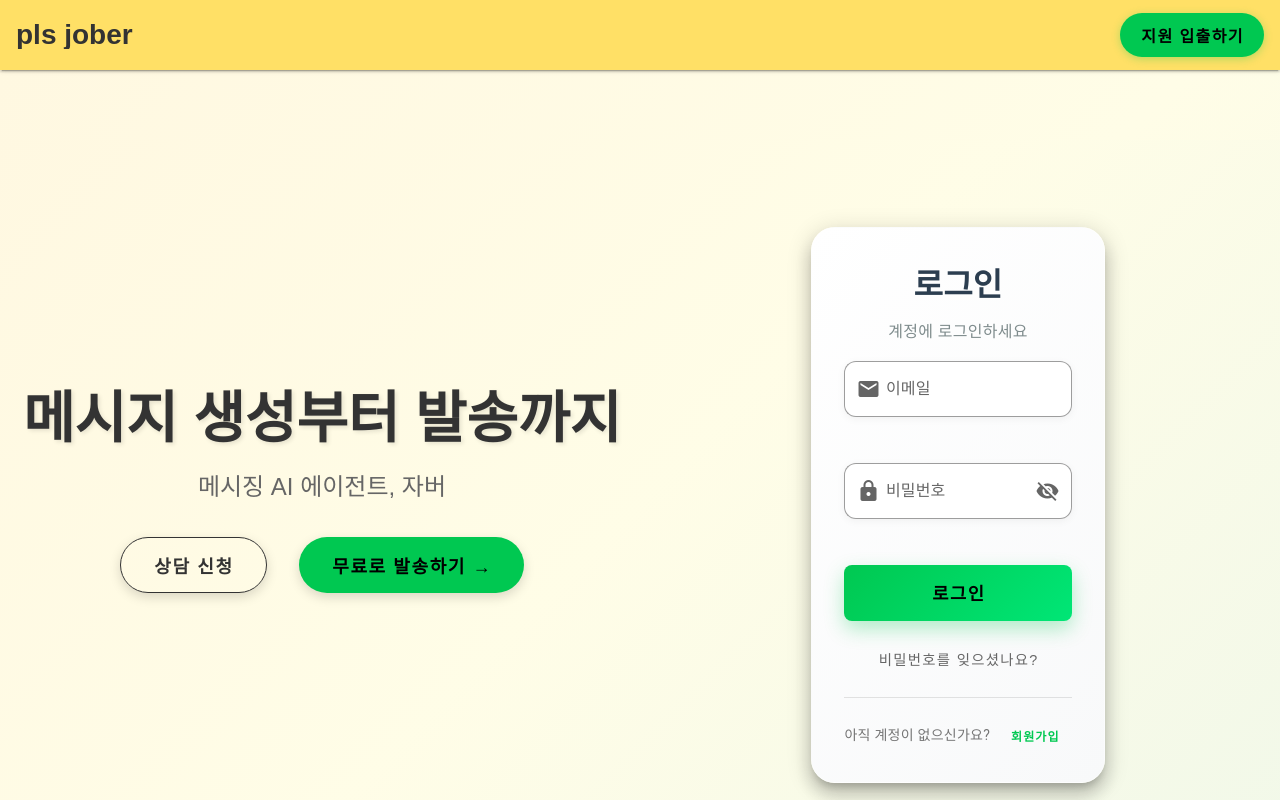
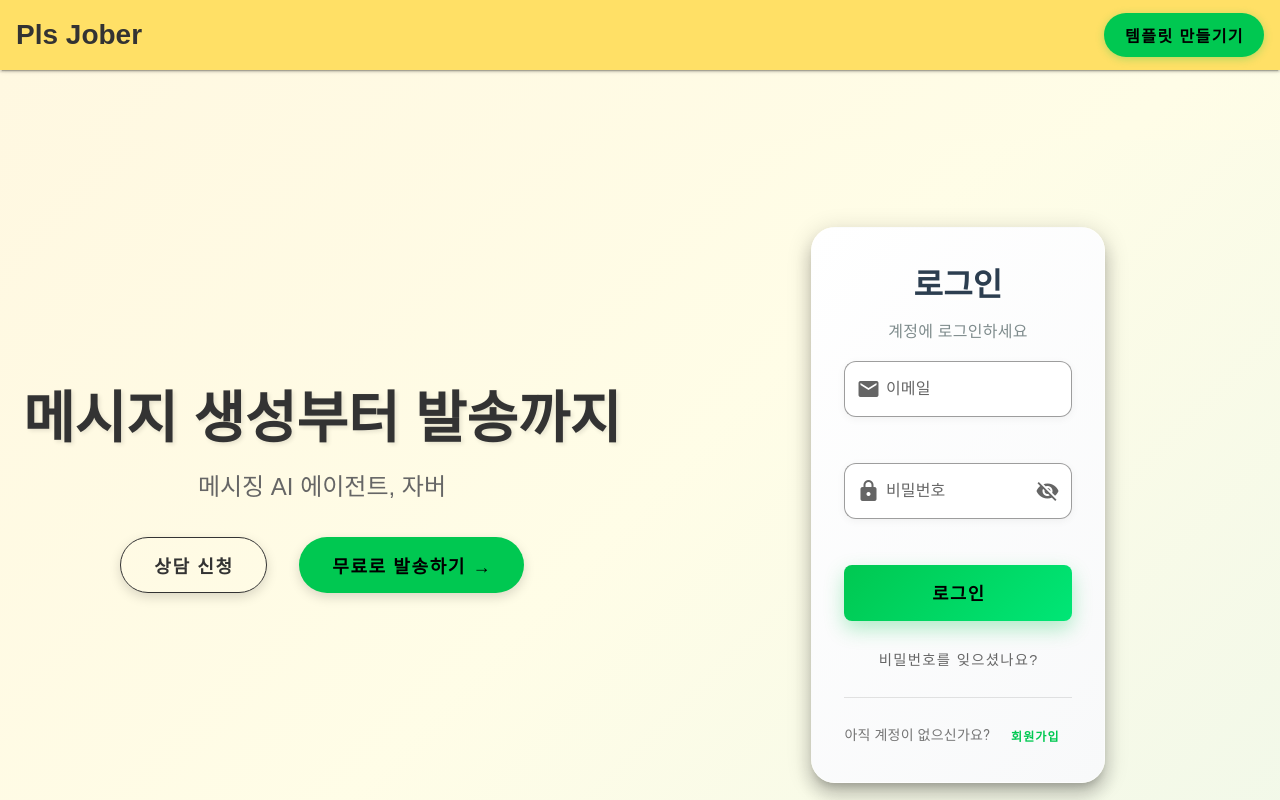
Before and after one commit to Kernel180-BE12/final_6team_pls_jober, a Vue app in the folder front/: page / in a window 1280 px wide. Shown: the top 800 px of the page. Built offline with nearby package versions, Linux system fonts and the light colour scheme; what @tanstack/vue-query would draw is missing.

Commit message:
feat: 헤더 컴포넌트 기능 및 스타일 개선

```diff
--- a/front/src/components/HeaderComponent.vue
+++ b/front/src/components/HeaderComponent.vue
@@ -8,7 +8,7 @@
     <v-container fluid class="d-flex align-center">
       <!-- 로고 -->
       <v-app-bar-title class="logo-text">
-        pls jober
+        Pls Jober
       </v-app-bar-title>
 
       <!-- 네비게이션 메뉴 -->
@@ -31,7 +31,7 @@
           rounded="pill"
           size="large"
         >
-          지원 입출하기
+          템플릿 만들기기
         </v-btn>
       </div>
     </v-container>
```
